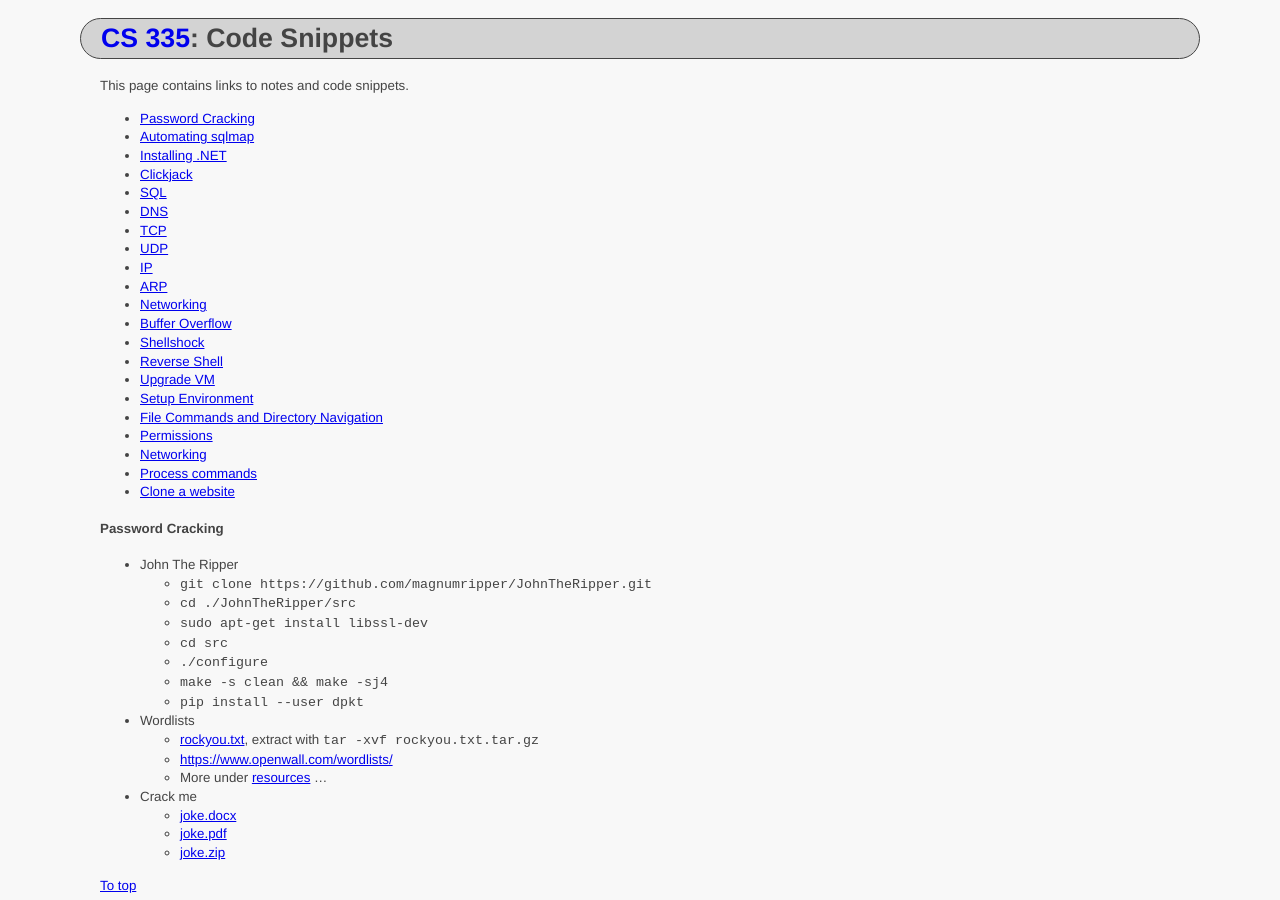
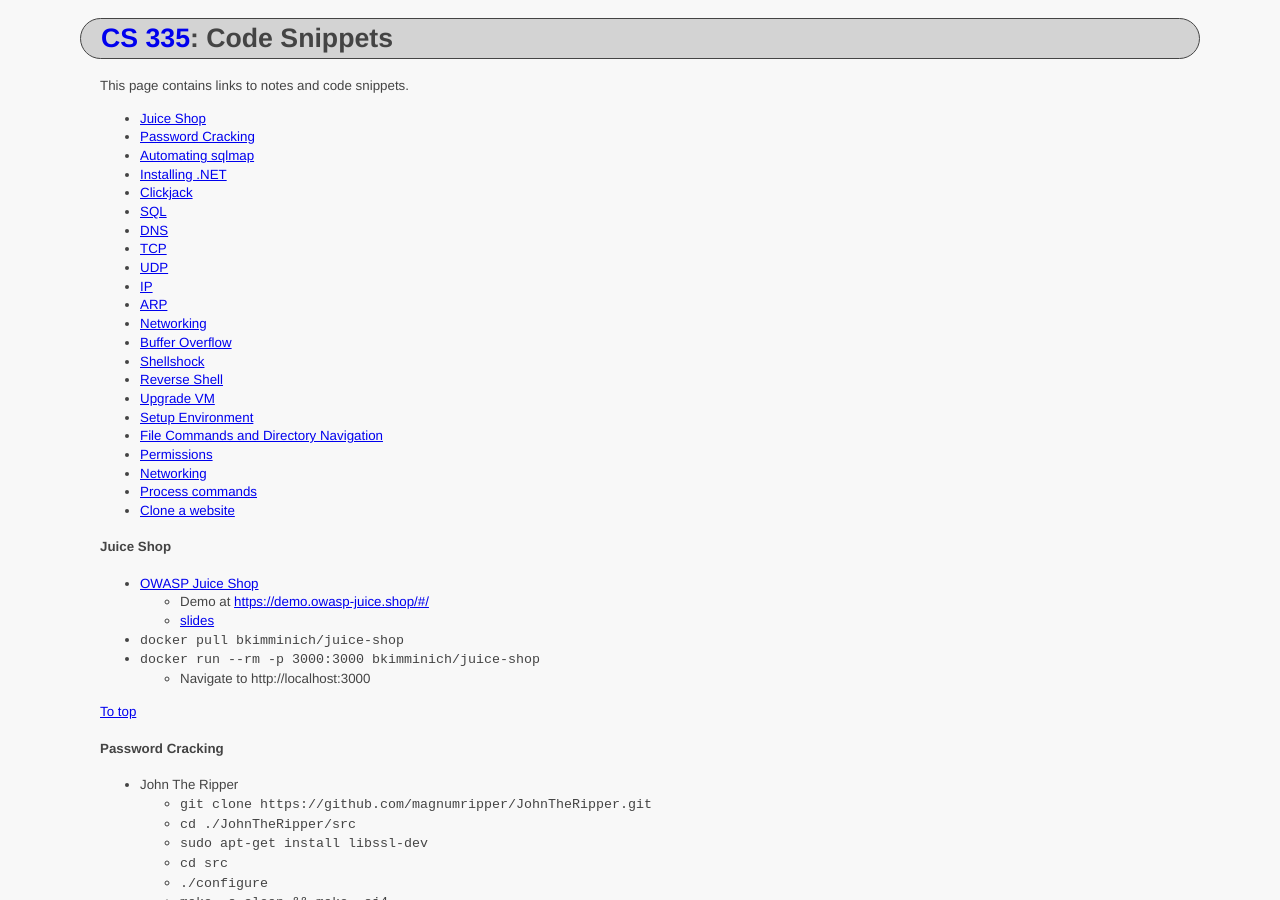
Before and after one commit to ycpcs/cs335-spring2024, a Jekyll site: the page built from notes/index.md, in a window 1280 px wide and 900 px high. Built offline with Jekyll 4.4.1, drawn with Linux system fonts in a browser that asks for light colours.

Commit message:
juice shop

````diff
--- a/notes/index.md
+++ b/notes/index.md
@@ -6,6 +6,7 @@ title: "Code Snippets"
 
 This page contains links to notes and code snippets.
 
+- [Juice Shop](#juice-shop)
 - [Password Cracking](#password-cracking)
 - [Automating sqlmap](#automating-sqlmap)
 - [Installing .NET](#installing-net)
@@ -27,6 +28,16 @@ This page contains links to notes and code snippets.
 - [Networking](#networking-1)
 - [Process commands](#process-commands)
 - [Clone a website](#clone-a-website)
+
+#### Juice Shop
+- [OWASP Juice Shop](https://owasp.org/www-project-juice-shop/)
+  - Demo at [https://demo.owasp-juice.shop/#/](https://demo.owasp-juice.shop/#/)
+  - [slides](https://juice-shop.github.io/juice-shop/#/)
+- ```docker pull bkimminich/juice-shop```
+- ```docker run --rm -p 3000:3000 bkimminich/juice-shop```
+  - Navigate to http://localhost:3000
+
+<a href="#">To top</a>
 
 #### Password Cracking
 - John The Ripper
````
Also changed, not shown: schedule/index.md (+6 -6 lines).
